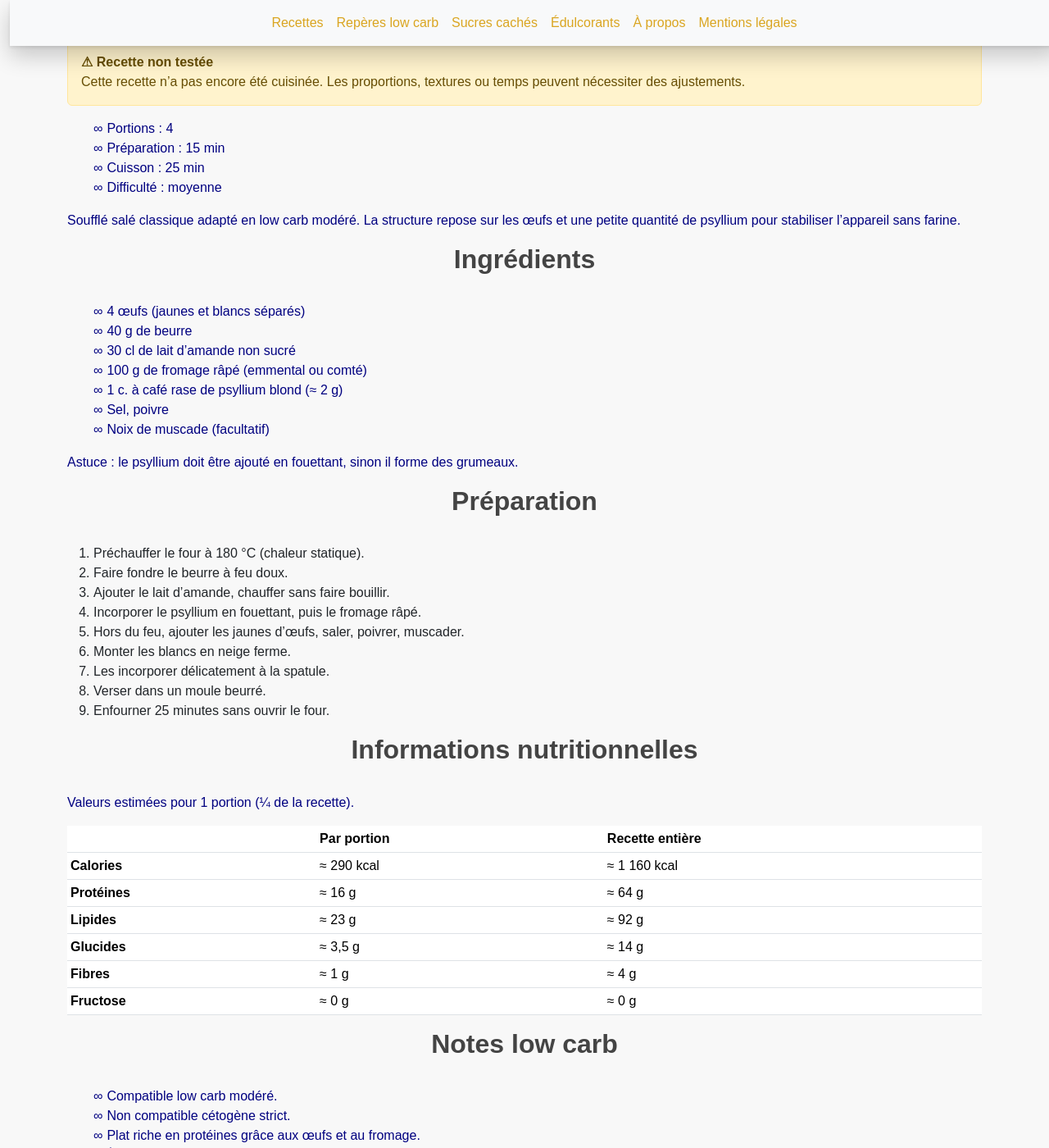
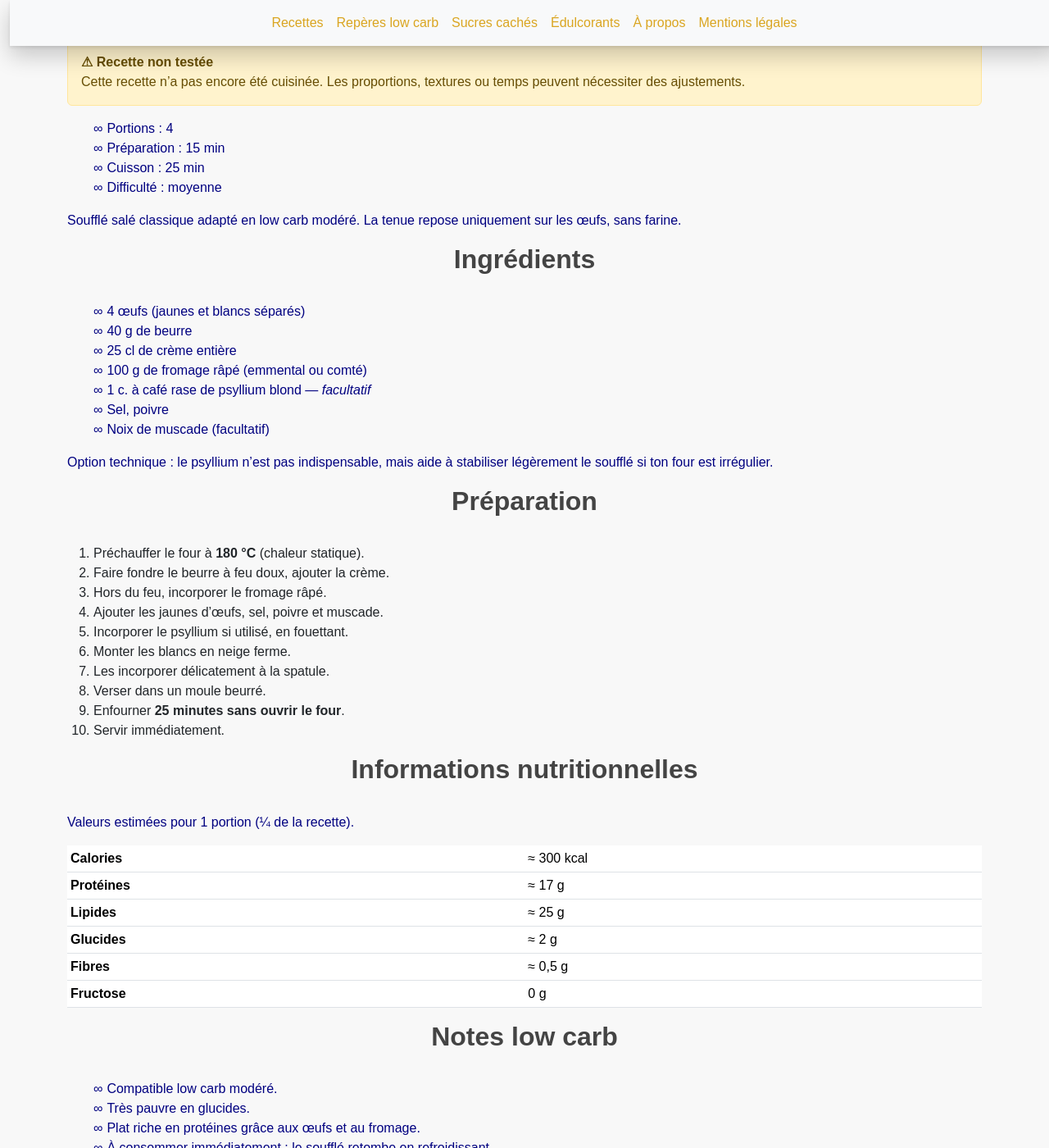
Before and after one commit to laurie-boissay/laurie-boissay.github.io, a Jekyll site: the page built from recettes/souffle-fromage.html, in a window 1280 px wide and 1400 px high, scrolled down 201 px. Shown: the whole window at 82% size. Built offline with Jekyll 4.4.1, drawn with Linux system fonts in a browser that asks for light colours.

Commit message:
Revise soufflé recipe for low carb adaptation
Updated recipe group and adjusted ingredients and instructions for clarity.

```diff
--- a/recettes/souffle-fromage.html
+++ b/recettes/souffle-fromage.html
@@ -4,7 +4,7 @@ title: "Soufflé au fromage low carb"
 description: "Soufflé au fromage en version low carb modéré : aérien, riche en protéines, sans farine de blé."
 recipe_title: "Soufflé au fromage"
 recipe_subtitle: "Plat chaud — low carb modéré"
-recipe_group: "Plats à base de fromages"
+recipe_group: "Plats à base d’œufs"
 recipe_sort: "souffle-fromage"
 recipe_tested: false
 tags:
@@ -28,26 +28,25 @@ extra_head: >
     "recipeIngredient": [
       "4 œufs",
       "40 g de beurre",
-      "30 cl de lait d’amande non sucré",
+      "25 cl de crème entière",
       "100 g de fromage râpé (emmental ou comté)",
-      "1 c. à café rase de psyllium blond (≈ 2 g)",
+      "1 c. à café rase de psyllium blond (facultatif)",
       "Sel",
       "Poivre",
       "Noix de muscade (facultatif)"
     ],
     "recipeInstructions": [
       { "@type": "HowToStep", "text": "Préchauffer le four à 180 °C." },
-      { "@type": "HowToStep", "text": "Faire fondre le beurre, ajouter le lait d’amande et chauffer doucement." },
-      { "@type": "HowToStep", "text": "Ajouter le psyllium en fouettant, puis le fromage râpé." },
-      { "@type": "HowToStep", "text": "Hors du feu, incorporer les jaunes d’œufs, saler, poivrer." },
+      { "@type": "HowToStep", "text": "Faire fondre le beurre et ajouter la crème entière." },
+      { "@type": "HowToStep", "text": "Ajouter le fromage râpé et mélanger hors du feu." },
+      { "@type": "HowToStep", "text": "Incorporer les jaunes d’œufs et l’assaisonnement." },
       { "@type": "HowToStep", "text": "Monter les blancs en neige ferme." },
       { "@type": "HowToStep", "text": "Incorporer délicatement les blancs." },
-      { "@type": "HowToStep", "text": "Verser dans un moule beurré et enfourner sans ouvrir la porte." }
+      { "@type": "HowToStep", "text": "Verser dans un moule beurré et cuire sans ouvrir le four." }
     ]
   }
   </script>
 ---
-
 <section class="recipe-lead">
   <div class="lead-infos">
     <ul>
@@ -61,8 +60,7 @@ extra_head: >
   <div class="lead-notes">
     <p>
       Soufflé salé classique adapté en <strong>low carb modéré</strong>.
-      La structure repose sur les œufs et une petite quantité de psyllium
-      pour stabiliser l’appareil sans farine.
+      La tenue repose uniquement sur les œufs, sans farine.
     </p>
   </div>
 </section>
@@ -72,57 +70,49 @@ extra_head: >
   <ul>
     <li>4 œufs (jaunes et blancs séparés)</li>
     <li>40 g de beurre</li>
-    <li>30 cl de lait d’amande non sucré</li>
+    <li>25 cl de crème entière</li>
     <li>100 g de fromage râpé (emmental ou comté)</li>
-    <li><strong>1 c. à café rase de psyllium blond</strong> (≈ 2 g)</li>
+    <li><strong>1 c. à café rase de psyllium blond</strong> — <em>facultatif</em></li>
     <li>Sel, poivre</li>
     <li>Noix de muscade (facultatif)</li>
   </ul>
 
   <p class="recipe-tip">
-    <strong>Astuce :</strong> le psyllium doit être ajouté en fouettant,
-    sinon il forme des grumeaux.
+    <strong>Option technique :</strong> le psyllium n’est pas indispensable,
+    mais aide à stabiliser légèrement le soufflé si ton four est irrégulier.
   </p>
 </section>
 
 <section class="recipe-preparation">
   <h2>Préparation</h2>
   <ol>
-    <li>Préchauffer le four à 180 °C (chaleur statique).</li>
-    <li>Faire fondre le beurre à feu doux.</li>
-    <li>Ajouter le lait d’amande, chauffer sans faire bouillir.</li>
-    <li>Incorporer le psyllium en fouettant, puis le fromage râpé.</li>
-    <li>Hors du feu, ajouter les jaunes d’œufs, saler, poivrer, muscader.</li>
+    <li>Préchauffer le four à <strong>180&nbsp;°C</strong> (chaleur statique).</li>
+    <li>Faire fondre le beurre à feu doux, ajouter la crème.</li>
+    <li>Hors du feu, incorporer le fromage râpé.</li>
+    <li>Ajouter les jaunes d’œufs, sel, poivre et muscade.</li>
+    <li>Incorporer le psyllium si utilisé, en fouettant.</li>
     <li>Monter les blancs en neige ferme.</li>
     <li>Les incorporer délicatement à la spatule.</li>
     <li>Verser dans un moule beurré.</li>
-    <li>Enfourner 25 minutes sans ouvrir le four.</li>
+    <li>Enfourner <strong>25 minutes sans ouvrir le four</strong>.</li>
+    <li>Servir immédiatement.</li>
   </ol>
 </section>
 
 <section class="recipe-nutrition">
   <h2>Informations nutritionnelles</h2>
 
-  <p>
-    Valeurs <strong>estimées</strong> pour 1 portion (¼ de la recette).
-  </p>
+  <p>Valeurs <strong>estimées</strong> pour 1 portion (¼ de la recette).</p>
 
   <div class="table-responsive">
     <table class="table table-sm">
-      <thead>
-        <tr>
-          <th></th>
-          <th>Par portion</th>
-          <th>Recette entière</th>
-        </tr>
-      </thead>
       <tbody>
-        <tr><td><strong>Calories</strong></td><td>≈ 290 kcal</td><td>≈ 1 160 kcal</td></tr>
-        <tr><td><strong>Protéines</strong></td><td>≈ 16 g</td><td>≈ 64 g</td></tr>
-        <tr><td><strong>Lipides</strong></td><td>≈ 23 g</td><td>≈ 92 g</td></tr>
-        <tr><td><strong>Glucides</strong></td><td>≈ 3,5 g</td><td>≈ 14 g</td></tr>
-        <tr><td><strong>Fibres</strong></td><td>≈ 1 g</td><td>≈ 4 g</td></tr>
-        <tr><td><strong>Fructose</strong></td><td>≈ 0 g</td><td>≈ 0 g</td></tr>
+        <tr><th>Calories</th><td>≈ 300 kcal</td></tr>
+        <tr><th>Protéines</th><td>≈ 17 g</td></tr>
+        <tr><th>Lipides</th><td>≈ 25 g</td></tr>
+        <tr><th>Glucides</th><td>≈ 2 g</td></tr>
+        <tr><th>Fibres</th><td>≈ 0,5 g</td></tr>
+        <tr><th>Fructose</th><td>0 g</td></tr>
       </tbody>
     </table>
   </div>
@@ -132,7 +122,7 @@ extra_head: >
   <h2>Notes low carb</h2>
   <ul>
     <li>Compatible <strong>low carb modéré</strong>.</li>
-    <li>Non compatible cétogène strict.</li>
+    <li>Très pauvre en glucides.</li>
     <li>Plat riche en protéines grâce aux œufs et au fromage.</li>
     <li>À consommer immédiatement : le soufflé retombe en refroidissant.</li>
   </ul>
```
Also changed, not shown: other parts of recettes/souffle-fromage.html (+3 -3 lines).
